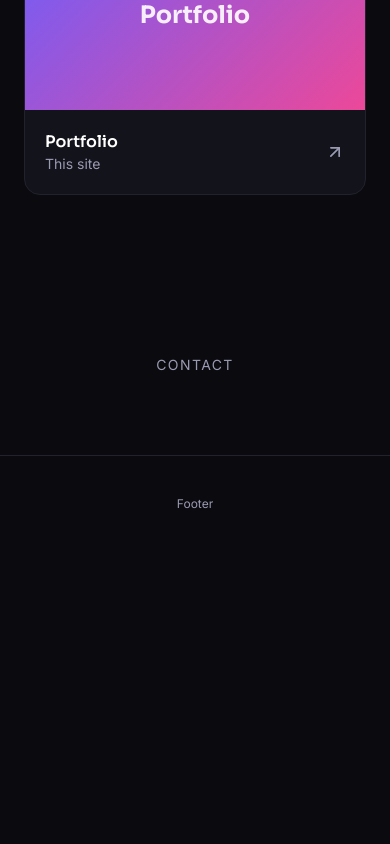
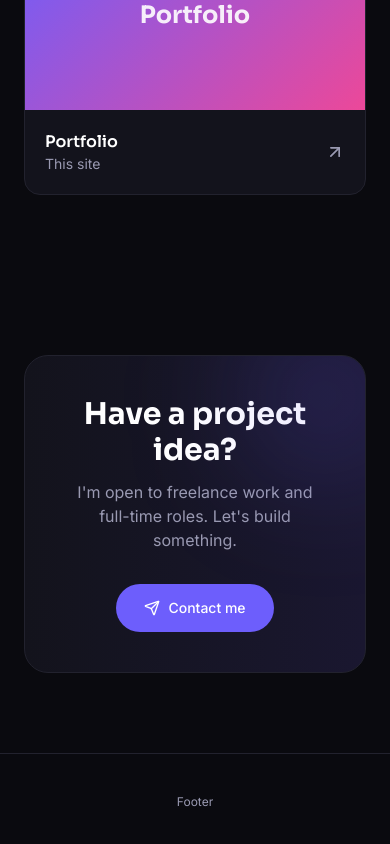
Before and after one commit to vinimachadosantana/vinimachadosantanta-portfolio, a Next.js app: page / in a window 390 px wide. Shown: the part 5627-6471 px from the top of the page. Before the commit the page ends 6179 px from the top, so only its background shows below. Built offline with nearby package versions, Linux system fonts and the light colour scheme.

Commit message:
feat: add contact CTA (#12)

```diff
--- a/src/components/CTA.tsx
+++ b/src/components/CTA.tsx
@@ -1,3 +1,14 @@
+import { Send } from "lucide-react";
+import { contact } from "@/lib/data";
 export default function CTA() {
-  return <section id="contact" className="mx-auto max-w-6xl px-6 py-20 text-center text-[#9A9AB2]"><p className="text-sm uppercase tracking-widest">Contact</p></section>;
+  return (
+    <section id="contact" className="mx-auto max-w-6xl px-6 py-20">
+      <div className="relative overflow-hidden rounded-3xl border border-[#22222E] bg-gradient-to-r from-[#13131C] to-[#1a1730] p-10 text-center md:p-16">
+        <div className="absolute -right-10 -top-10 h-40 w-40 rounded-full bg-[#6D5EFC]/20 blur-3xl" />
+        <h2 className="font-display text-3xl font-bold md:text-4xl">Have a project idea?</h2>
+        <p className="mx-auto mt-3 max-w-md text-[#9A9AB2]">I&apos;m open to freelance work and full-time roles. Let&apos;s build something.</p>
+        <a href={`mailto:${contact.email}`} className="mt-8 inline-flex items-center gap-2 rounded-full bg-[#6D5EFC] px-7 py-3.5 text-sm font-medium transition-colors hover:bg-[#5B4BEF]"><Send size={16} /> Contact me</a>
+      </div>
+    </section>
+  );
 }
```
